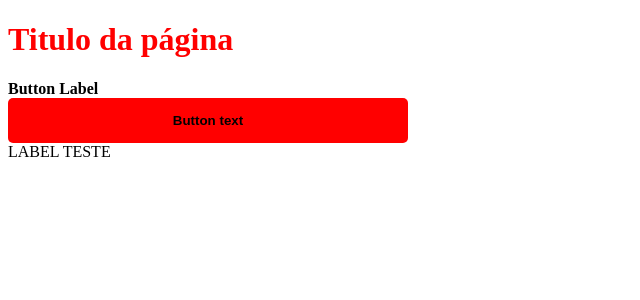
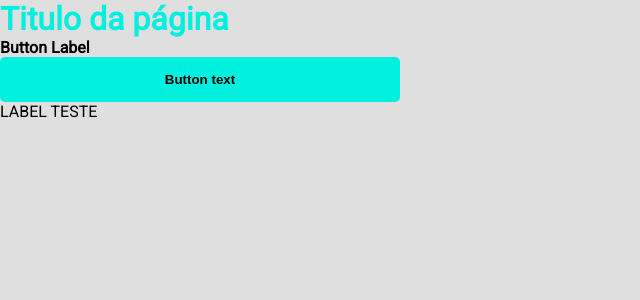
Before and after one commit to carregando/growth-reactjs-revisao, a Next.js app: page / in a window 1280 px wide. Shown: the top 300 px of the page, without its empty margins (0-640 px from the left). Built offline with nearby package versions, Linux system fonts and the light colour scheme.

Commit message:
Configurado styled components

```diff
--- a/package.json
+++ b/package.json
@@ -15,9 +15,10 @@
     "next": "^12.1.6",
     "react": "^18.1.0",
     "react-dom": "^18.1.0",
-    "sass": "^1.52.1"
+    "styled-components": "^5.3.5"
   },
   "devDependencies": {
+    "babel-plugin-styled-components": "^2.0.7",
     "eslint": "^8.15.0",
     "eslint-config-next": "^12.1.6",
     "eslint-config-prettier": "^8.5.0",
--- /dev/null
+++ b/pages/_app.jsx
@@ -0,0 +1,26 @@
+import { createGlobalStyle, ThemeProvider } from 'styled-components'
+import theme from '../src/theme'
+
+const GlobalStyle = createGlobalStyle`
+  *{
+    padding: 0;
+    margin: 0;
+    background-color: #dfdfdf;
+  }
+
+  body {
+    font-family: 'Roboto', sans-serif;
+  }
+`
+function App({ Component, pageProps }) {
+  return (
+    <>
+     <ThemeProvider theme={theme}>
+        <GlobalStyle/>
+        <Component {...pageProps}/>
+     </ThemeProvider>
+    </>
+  )
+}
+
+export default App
--- /dev/null
+++ b/pages/_document.jsx
@@ -0,0 +1,21 @@
+import Document, { Html, Head, Main, NextScript } from 'next/document'
+
+class NewDocument extends Document {
+  render() {
+    return(
+      <Html>
+        <Head>
+        <link rel="preconnect" href="https://fonts.googleapis.com" />
+        <link rel="preconnect" href="https://fonts.gstatic.com" crossorigin="true" />
+        <link href="https://fonts.googleapis.com/css2?family=Roboto&display=swap" rel="stylesheet" />
+        </Head>
+        <body>
+          <Main/>
+          <NextScript />
+        </body>
+      </Html>
+    )
+  }
+}
+
+export default NewDocument
--- a/src/components/button/Button.jsx
+++ b/src/components/button/Button.jsx
@@ -1,12 +1,31 @@
-import styles from './Button.module.scss'
+import styled from 'styled-components'
+
+const ButtonContainer = styled.div`
+  display: flex;
+  flex-direction: column;
+  max-width: 400px;
+
+  label {
+    font-weight: bold;
+  }
+
+  button {
+    background-color: ${(props) => props.theme.primary};
+    cursor: pointer;
+    font-weight: bold;
+    border: 0;
+    padding: 15px;
+    border-radius: 5px;
+  }
+`
 
 export default function Button () {
   return(
     <>
-     <div className={styles.button}>
-      <label>Button Label</label>
-      <button>Button text</button>
-     </div>
+     <ButtonContainer>
+        <label>Button Label</label>
+        <button>Button text</button>
+     </ButtonContainer>
     </>
   )
 }
--- a/src/components/button/Button.module.scss
+++ /dev/null
@@ -1,20 +0,0 @@
-$pimary-color: red;
-
-.button{
-  display: flex;
-  flex-direction: column;
-  max-width: 400px;
-
-  label {
-    font-weight: bold;
-  }
-
-  button {
-    background-color: $pimary-color;
-    cursor: pointer;
-    font-weight: bold;
-    border: 0;
-    padding: 15px;
-    border-radius: 5px;
-  }
-}
--- a/src/components/title/Title.jsx
+++ b/src/components/title/Title.jsx
@@ -1,9 +1,13 @@
-import styles from './Title.module.scss'
+import styled from 'styled-components'
+
+const StyledTitle = styled.h1`
+  color: ${(props) => props.theme.primary};
+`
 
 export default function Title ({ children }) {
   return (
     <>
-     <h1 className={styles.title}>{children}</h1>
+     <StyledTitle className={styled.title}>{children}</StyledTitle>
     </>
   )
 }
--- a/src/components/title/Title.module.scss
+++ /dev/null
@@ -1,5 +0,0 @@
-$pimary-color: red;
-
-.title {
-  color: $pimary-color;
-}
--- /dev/null
+++ b/src/theme.js
@@ -0,0 +1,5 @@
+const theme = {
+  primary: '#00F0E0'
+}
+
+export default theme
```
Also changed, not shown: .babelrc (added), pages/index.jsx (indentation only), 1 other file (tests, documents, lock files or other folders).
